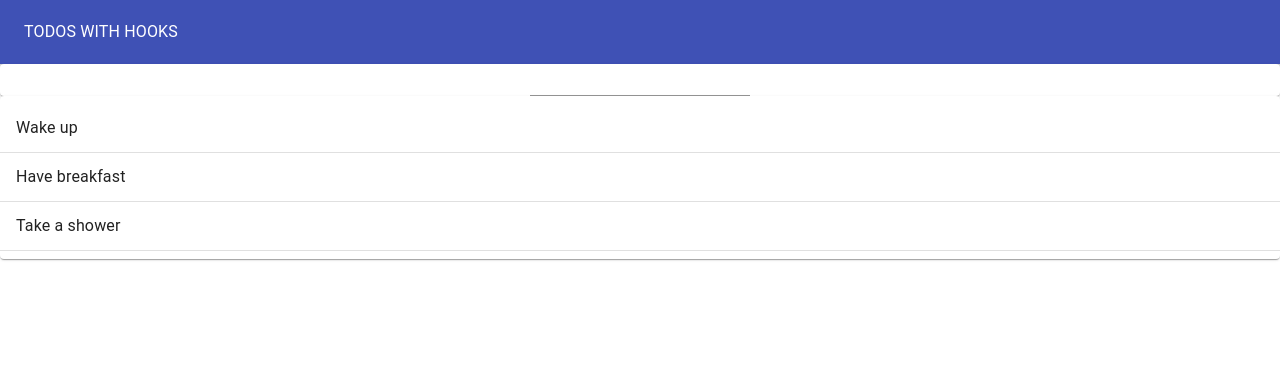
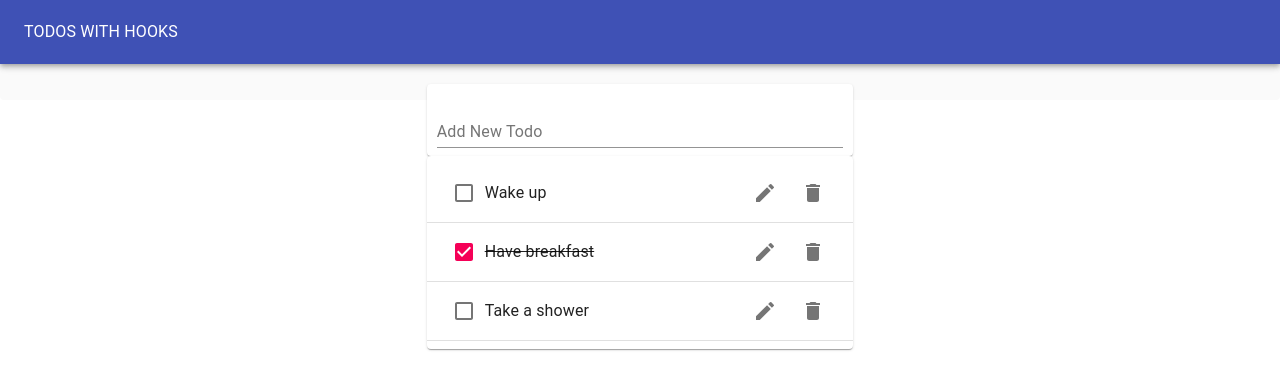
Before and after one commit to YermakovMikhail/ToDo_List, a React (Create React App) app: page / in a window 1280 px wide. Shown: the top 390 px of the page. Built offline with nearby package versions, Linux system fonts and the light colour scheme.

Commit message:
Create Todo items

```diff
--- a/package.json
+++ b/package.json
@@ -4,13 +4,15 @@
   "private": true,
   "dependencies": {
     "@material-ui/core": "^4.10.1",
+    "@material-ui/icons": "^4.9.1",
     "@testing-library/jest-dom": "^4.2.4",
     "@testing-library/react": "^9.5.0",
     "@testing-library/user-event": "^7.2.1",
     "axios": "^0.19.2",
     "react": "^16.13.1",
     "react-dom": "^16.13.1",
-    "react-scripts": "3.4.1"
+    "react-scripts": "3.4.1",
+    "uuid": "^8.1.0"
   },
   "scripts": {
     "start": "react-scripts start",
--- a/src/App.js
+++ b/src/App.js
@@ -1,5 +1,5 @@
 import React, { Component } from "react";
-import TodoApp from "./TofoApp"
+import TodoApp from "./TodoApp"
 import "./App.css"
 
 
--- /dev/null
+++ b/src/Todo.js
@@ -0,0 +1,27 @@
+import React from "react"
+import ListItem from "@material-ui/core/ListItem"
+import ListItemText from "@material-ui/core/ListItemText"
+import Chekbox from "@material-ui/core/Checkbox"
+import IconButton from "@material-ui/core/IconButton"
+import DeleteIcon from "@material-ui/icons/Delete"
+import EditIcon from "@material-ui/icons/Edit"
+import ListItemSecondaryAction from "@material-ui/core/ListItemSecondaryAction"
+
+function Todo({task, completed}){
+    return (
+        <ListItem>
+            <Chekbox tabIndex={-1} checked={completed}/>
+            <ListItemText style={{textDecoration: completed ? "line-through": "none"}}>{task}</ListItemText>
+            <ListItemSecondaryAction>
+                <IconButton aria-label ='Edit' >
+                    <EditIcon />
+                </IconButton>
+                <IconButton arial-label='Delete'>
+                    <DeleteIcon />
+                </IconButton>
+            </ListItemSecondaryAction>
+        </ListItem>
+    )
+}
+
+export default Todo;
--- a/src/TofoApp.js
+++ b/src/TodoApp.js
@@ -3,18 +3,19 @@ import Paper from "@material-ui/core/Paper"
 import Typography from "@material-ui/core/Typography"
 import AppBar from "@material-ui/core/AppBar"
 import Toolbar from "@material-ui/core/Toolbar"
-import Grid from "@material-ui/core"
+import Grid from "@material-ui/core/Grid"
 import TodoList from "./TodoList"
 import TodoForm from "./TodoForm"
+// import {v4 as uuidv4} from "uuid"
 function TodoApp(){
     const initialTodos = [
-        {id: 1, task: "Wake up", complited: false},
-        {id: 2, task: "Have breakfast", complited: false},
-        {id: 3, task: "Take a shower", complited: false}
+        {id: 1, task: "Wake up", completed: false},
+        {id: 2, task: "Have breakfast", completed: true},
+        {id: 3, task: "Take a shower", completed: false}
     ]
     const [todos, setTodos] = useState(initialTodos);
     const addTodo = newTodoText => {
-        setTodos([...todos,{id:4, task: newTodoText, complited: false}]);
+        setTodos([...todos,{id:4, task: newTodoText, completed: false}]);
     };
     return(
         <Paper
@@ -29,8 +30,12 @@ function TodoApp(){
                     <Typography color='inherit'> TODOS WITH HOOKS</Typography>
                 </Toolbar>
             </AppBar>
-            <TodoForm  addTodo = {addTodo}/>
-            <TodoList todos={todos}/>
+            <Grid container justify = "center" style={{marginTop: "20px"}}>
+                <Grid item xs={11} md={8} lg={4}>
+                    <TodoForm  addTodo = {addTodo}/>
+                    <TodoList todos={todos}/>
+                </Grid>
+            </Grid>
         </Paper>
     )
 }
--- a/src/TodoForm.js
+++ b/src/TodoForm.js
@@ -2,16 +2,17 @@ import React from "react"
 import Paper from "@material-ui/core/Paper"
 import TextField from "@material-ui/core/TextField"
 import useInputState from "./hooks/useInputState"
+
 function TodoForm({addTodo}){
     const [value, handleChange, reset] = useInputState("");
     return (
-        <Paper>
+        <Paper style ={{margin:"10pix 0" , padding: "0 10px"}}>
             <form onSubmit={e=> {
                 e.preventDefault();
                 addTodo(value);
                 reset();
             }}>
-                <TextField value={value} onChange = {handleChange} />
+                <TextField value={value} onChange = {handleChange} margin="normal" label ="Add New Todo" fullWidth/>
             </form>
         </Paper>
     )
--- a/src/TodoList.js
+++ b/src/TodoList.js
@@ -2,17 +2,14 @@ import React from "react";
 import Paper from "@material-ui/core/Paper"
 import List from "@material-ui/core/List"
 import Divider from "@material-ui/core/Divider"
-import ListItem from "@material-ui/core/ListItem"
-import ListItemText from "@material-ui/core/ListItemText"
+import Todo from "./Todo"
 function TodoList(props){
     return(
         <Paper>
             <List>
                 {props.todos.map(todo => (
                     <>
-                    <ListItem>
-                        <ListItemText>{todo.task}</ListItemText>
-                    </ListItem>
+                    <Todo task={todo.task} key={todo.id} completed={todo.completed }/>
                     <Divider/>
                     </>
                 ))}
```
Also changed, not shown: 1 other file (tests, documents, lock files or other folders).
